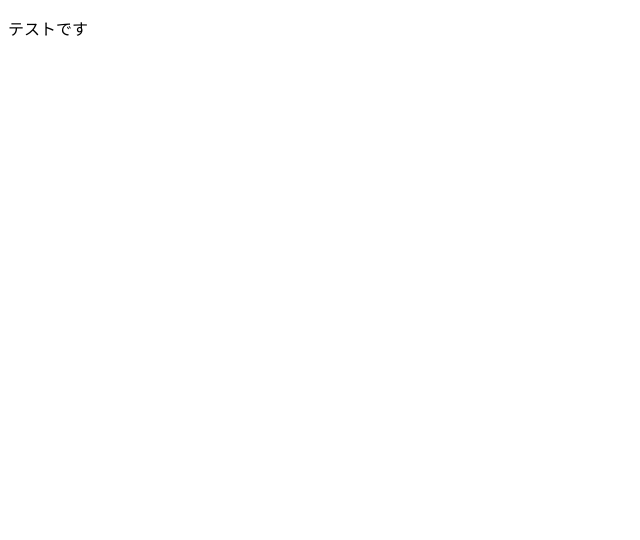
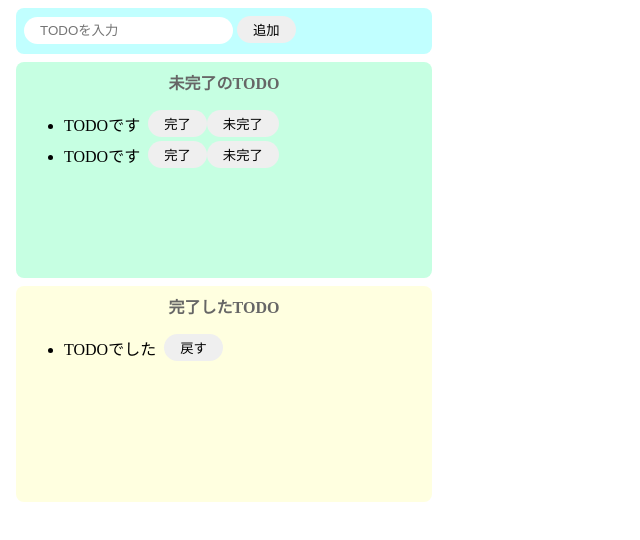
Before and after one commit to nasu105/todo_js, a plain HTML site: page index.html in a window 1280 px wide. Shown: the whole page, without its empty margins (0-640 px from the left). Drawn offline with Linux system fonts and the light colour scheme.

Commit message:
Appearance Adjustment

```diff
--- a/index.html
+++ b/index.html
@@ -4,11 +4,40 @@
   <meta charset="UTF-8">
   <meta http-equiv="X-UA-Compatible" content="IE=edge">
   <meta name="viewport" content="width=device-width, initial-scale=1.0">
-  <title>Document</title>
+  <link rel="stylesheet" href="src/styles.css">
+  <title>Todo(js)</title>
 </head>
 <body>
-  <div id="app"></div>
-  <p>テストです</p>
+  <div class="input_area">
+    <input type="text" placeholder="TODOを入力">
+    <button>追加</button>
+  </div>
+
+  <div class="incomplete_area">
+    <p class="title">未完了のTODO</p>
+    <ul>
+      <div class="list_row">
+        <li>TODOです</li>
+        <button>完了</button>
+        <button>未完了</button>
+      </div>
+      <div class="list_row">
+        <li>TODOです</li>
+        <button>完了</button>
+        <button>未完了</button>
+      </div>
+    </ul>
+  </div>
+
+  <div class="complete_area">
+    <p class="title">完了したTODO</p>
+    <ul>
+      <div class="list_row">
+        <li>TODOでした</li>
+        <button>戻す</button>
+      </div>
+    </ul>
+  </div>
 
   <script src="src/index.js"></script>
 
--- a/src/styles.css
+++ b/src/styles.css
@@ -0,0 +1,62 @@
+input {
+  border-radius: 16px;
+  border: none;
+  padding: 6px 16px;
+  outline: none;
+}
+
+button {
+  border-radius: 16px;
+  border: none;
+  padding: 4px 16px;
+}
+
+button:hover {
+  background-color: #ff7fff;
+  color: #fff;
+  cursor: pointer;
+}
+
+li {
+  margin-right: 8px;
+}
+
+.input_area {
+  background-color: #c1ffff;
+  width: 400px;
+  height: 30px;
+  padding: 8px;
+  margin: 8px;
+  border-radius: 8px;
+}
+
+.incomplete_area {
+  background-color: #c6ffe2;
+  width: 400px;
+  min-height: 200px;
+  padding: 8px;
+  margin: 8px;
+  border-radius: 8px;
+}
+
+.complete_area {
+  background-color: #ffffe0;
+  width: 400px;
+  min-height: 200px;
+  padding: 8px;
+  margin: 8px;
+  border-radius: 8px;
+}
+
+.title {
+  text-align: center;
+  margin-top: 0;
+  font-weight: bold;
+  color: #666;
+}
+
+.list_row {
+  display: flex;
+  align-items: center;
+  padding-bottom: 4px;
+}
```
